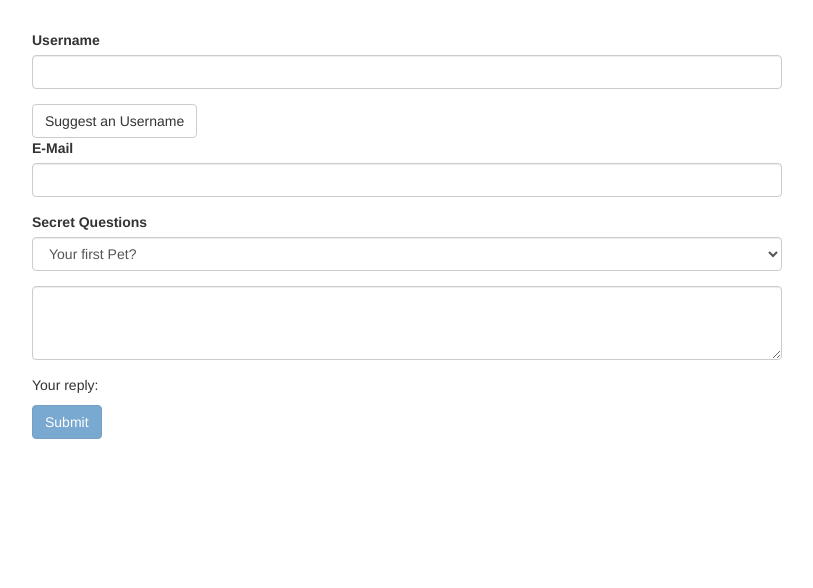
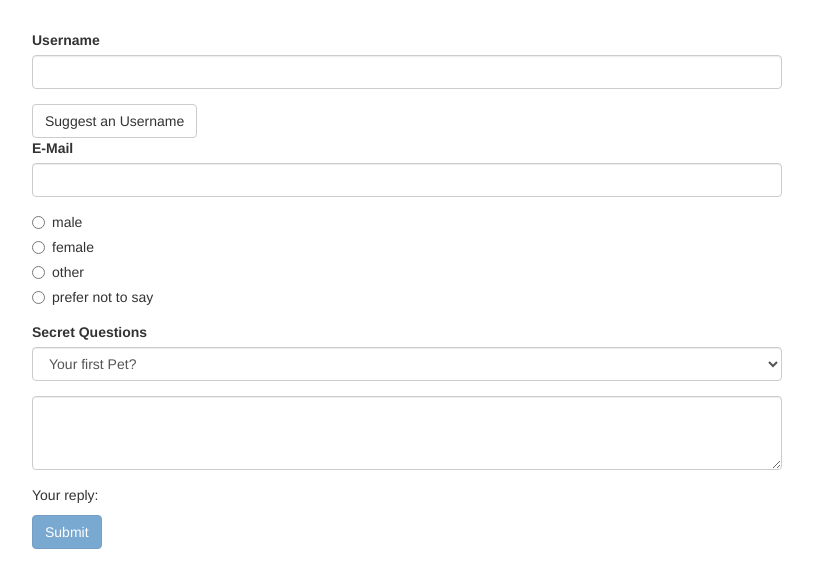
Before and after one commit to MKA1500/TypeScript-Angular-RxJS-Webpack, an Angular app in the folder Angular-6-Template-Driven-Form/: page / in a window 1280 px wide. Shown: the top 588 px of the page, without its empty margins (233-1046 px from the left). Built offline with nearby package versions, Linux system fonts and the light colour scheme.

Commit message:
radio inputs and autofill form

```diff
--- a/Angular-6-Template-Driven-Form/src/app/app.component.html
+++ b/Angular-6-Template-Driven-Form/src/app/app.component.html
@@ -17,7 +17,10 @@
               name="username"
               required>
           </div>
-          <button class="btn btn-default" type="button">Suggest an Username</button>
+          <button
+            class="btn btn-default"
+            type="button"
+            (click)="suggestUserName()">Suggest an Username</button>
           <div class="form-group">
             <label for="email">E-Mail</label>
             <input
@@ -34,6 +37,18 @@
                 *ngIf="!email.valid && email.touched">
                 Please enter a valid E-Mail
               </span>
+          </div>
+          <div class="form-group">
+            <div class="radio" *ngFor="let gender of genders">
+              <label>
+                <input
+                  type="radio"
+                  name="gender"
+                  ngModel
+                  [value]="gender">
+                  {{ gender }}
+              </label>
+            </div>
           </div>
         </div>
         <p
--- a/Angular-6-Template-Driven-Form/src/app/app.component.ts
+++ b/Angular-6-Template-Driven-Form/src/app/app.component.ts
@@ -10,9 +10,24 @@ export class AppComponent {
   @ViewChild('f') signupForm: NgForm;
   defaultQuestion = 'pet';
   answer = '';
+  genders = ['male', 'female', 'other', 'prefer not to say'];
 
   suggestUserName() {
     const suggestedName = 'Superuser';
+    // this.signupForm.setValue({
+    //   userData: {
+    //     username: suggestedName,
+    //     email: '',
+    //     gender: 'male'
+    //   },
+    //   secret: 'pet',
+    //   questionAnswer: 'Dora'
+    // });
+    this.signupForm.form.patchValue({
+      userData: {
+        username: suggestedName
+      }
+    });
   }
 
   // onSubmit(form: NgForm) {
@@ -25,6 +40,6 @@ export class AppComponent {
 
   onSubmit() {
     console.log(this.signupForm);
-    console.log(this.signupForm.value.email);
+    console.log(this.signupForm.value.userData.email);
   }
 }
```
